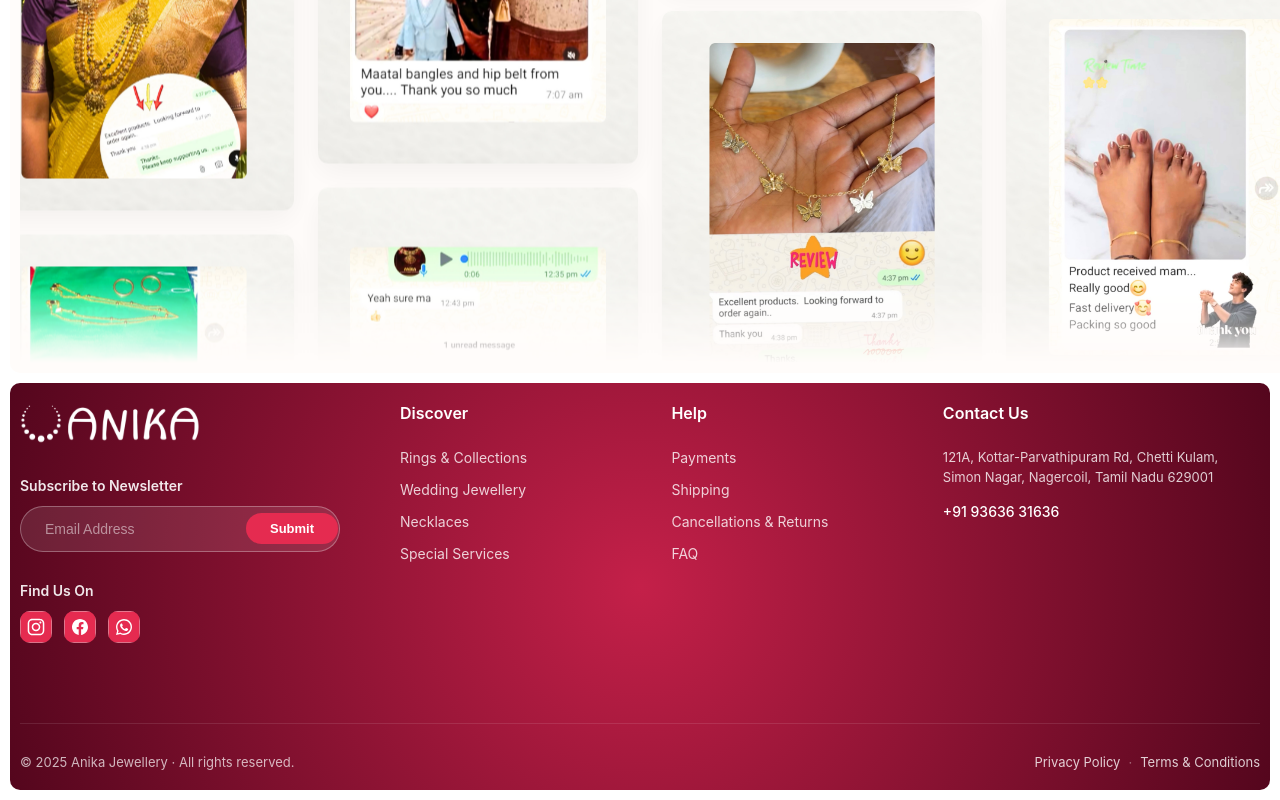
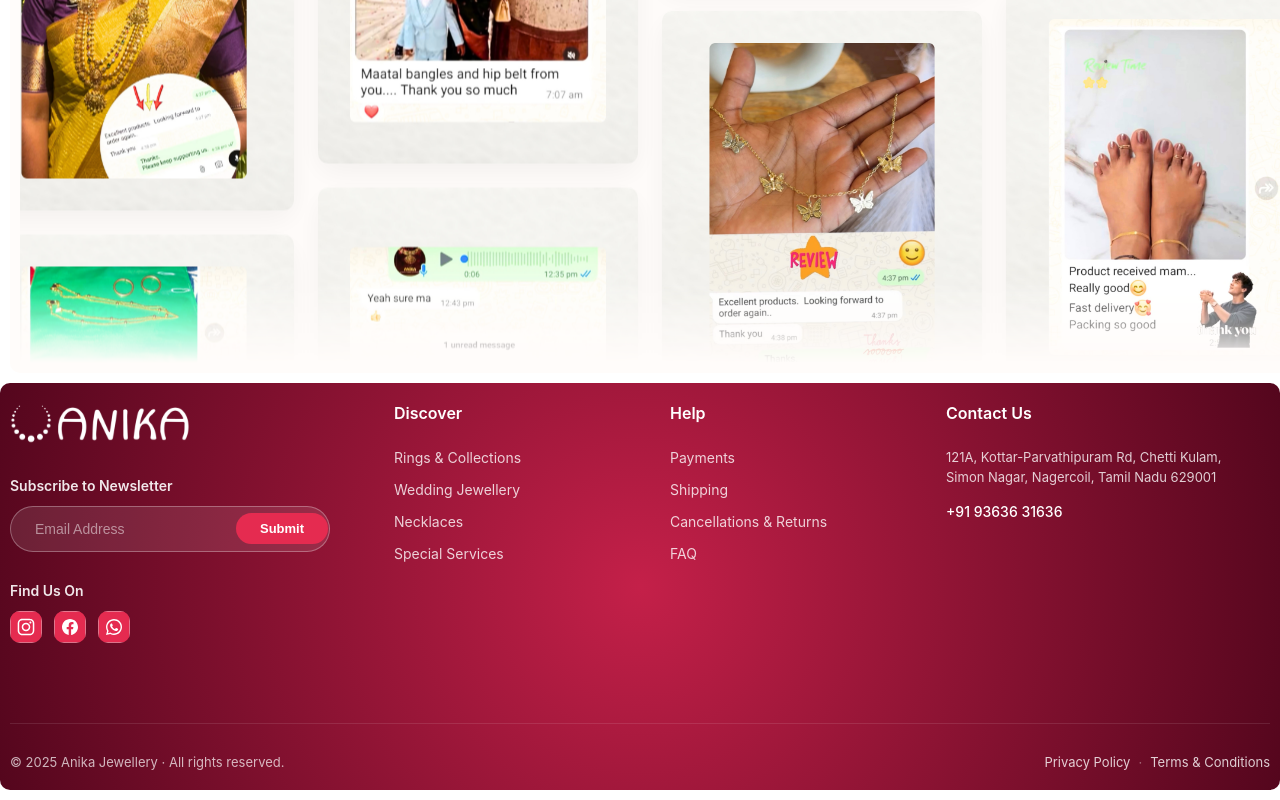
Before and after one commit to GenLabcc/Anika, a React (Vite) app in the folder my-app/: page / in a window 1280 px wide. Shown: the part 5925-6725 px from the top of the page. Built offline with nearby package versions, Linux system fonts and the light colour scheme.

Commit message:
Removed carousel icons on mobile view

```diff
--- a/my-app/src/components/AnikaHome.css
+++ b/my-app/src/components/AnikaHome.css
@@ -526,6 +526,10 @@ body {
     left: 0;
     z-index: 10;
   }
+
+  .arrow-btn {
+    display: none;
+  }
 }
 
 @media (max-width: 480px) {
--- a/my-app/src/components/Offers.css
+++ b/my-app/src/components/Offers.css
@@ -252,6 +252,10 @@
         padding: 0 15px;
     }
 
+    .nav-btn {
+        display: none;
+    }
+
     .offers-shop-btn {
         width: 100%;
         /* Full width button on mobile */
--- a/my-app/src/components/SiteFooter.css
+++ b/my-app/src/components/SiteFooter.css
@@ -1,7 +1,7 @@
 .footer-parent {
   background: radial-gradient(circle at center, #C42049 0%, #54061D 100%);
   color: #fff;
-  margin: 10px;
+  margin: 0px;
   padding: 0;
   font-family: 'Inter', sans-serif;
   border-radius: 10px;
@@ -10,7 +10,8 @@
 .footer-container {
   max-width: 1400px;
   margin: 0 auto;
-  padding: 20px 10px; /* Padding for text only as requested */
+  padding: 20px 10px;
+  /* Padding for text only as requested */
 }
 
 .footer-grid {
@@ -27,7 +28,8 @@
 .footer-logo .logo-img {
   height: 40px;
   width: auto;
-  filter: brightness(0) invert(1); /* Ensure logo is white */
+  filter: brightness(0) invert(1);
+  /* Ensure logo is white */
 }
 
 .footer-label {
@@ -67,7 +69,8 @@
 }
 
 .pill-submit-btn {
-  background: #e52b50; /* Brand color */
+  background: #e52b50;
+  /* Brand color */
   color: #fff;
   border: none;
   border-radius: 50px;
@@ -191,6 +194,7 @@
     margin: 10px;
     padding: 0;
   }
+
   .footer-container {
     padding: 10px;
   }
```
